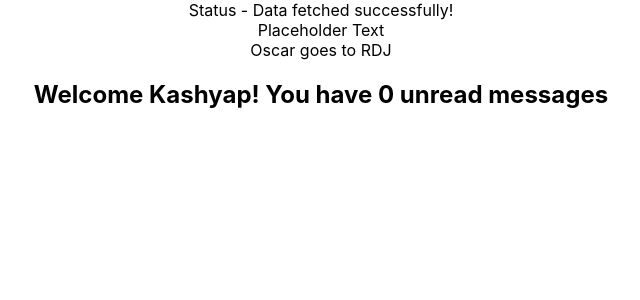
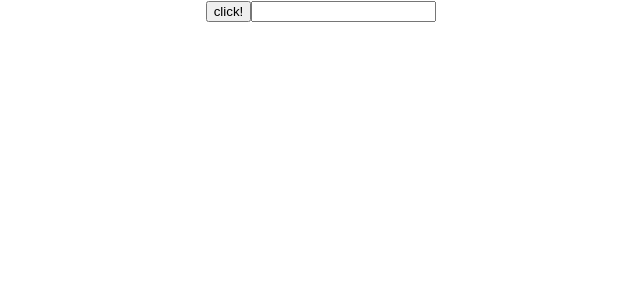
Before and after one commit to Kashyap2424/React-Typescript-Codevolution-Tutorial, a React (Create React App) app: page / in a window 1280 px wide. Shown: the top 300 px of the page, without its empty margins (319-959 px from the left). Built offline with nearby package versions, Linux system fonts and the light colour scheme.

Commit message:
Tutorial #6 Event props

```diff
--- a/src/App.tsx
+++ b/src/App.tsx
@@ -1,19 +1,16 @@
 import "./App.css";
-import Greet from "./components/Greet";
-import Heading from "./components/Heading";
-import Oscar from "./components/Oscar";
-import Status from "./components/Status";
+import Button from "./components/Button";
+import Input from "./components/Input";
 
 function App() {
   return (
     <div className="App">
-      <Status status="success" />
-      <Heading>Placeholder Text</Heading>
-      <Oscar>
-        <Heading>Oscar goes to RDJ</Heading>
-      </Oscar>
-
-      <Greet name="Kashyap" isLoggedIn={true} />
+      <Button
+        handlerClick={(event, id) => {
+          console.log("Button Clicked!", event, id);
+        }}
+      />
+      <Input value="" handleChange={(event) => console.log(event)} />
     </div>
   );
 }
--- /dev/null
+++ b/src/components/Button.tsx
@@ -0,0 +1,13 @@
+type ButtonProps = {
+  handlerClick: (
+    event: React.MouseEvent<HTMLButtonElement>,
+    id: number
+  ) => void;
+};
+const Button = (props: ButtonProps) => {
+  return (
+    <button onClick={(event) => props.handlerClick(event, 1)}>click!</button>
+  );
+};
+
+export default Button;
--- /dev/null
+++ b/src/components/Input.tsx
@@ -0,0 +1,16 @@
+type InputProps = {
+  value: string;
+  handleChange: (event: React.ChangeEvent<HTMLInputElement>) => void;
+};
+
+const Input = (props: InputProps) => {
+  const handleInputChange = (event: React.ChangeEvent<HTMLInputElement>) => {
+    console.log(event);
+  };
+
+  return (
+    <input type="text" value={props.value} onChange={props.handleChange} />
+  );
+};
+
+export default Input;
```
